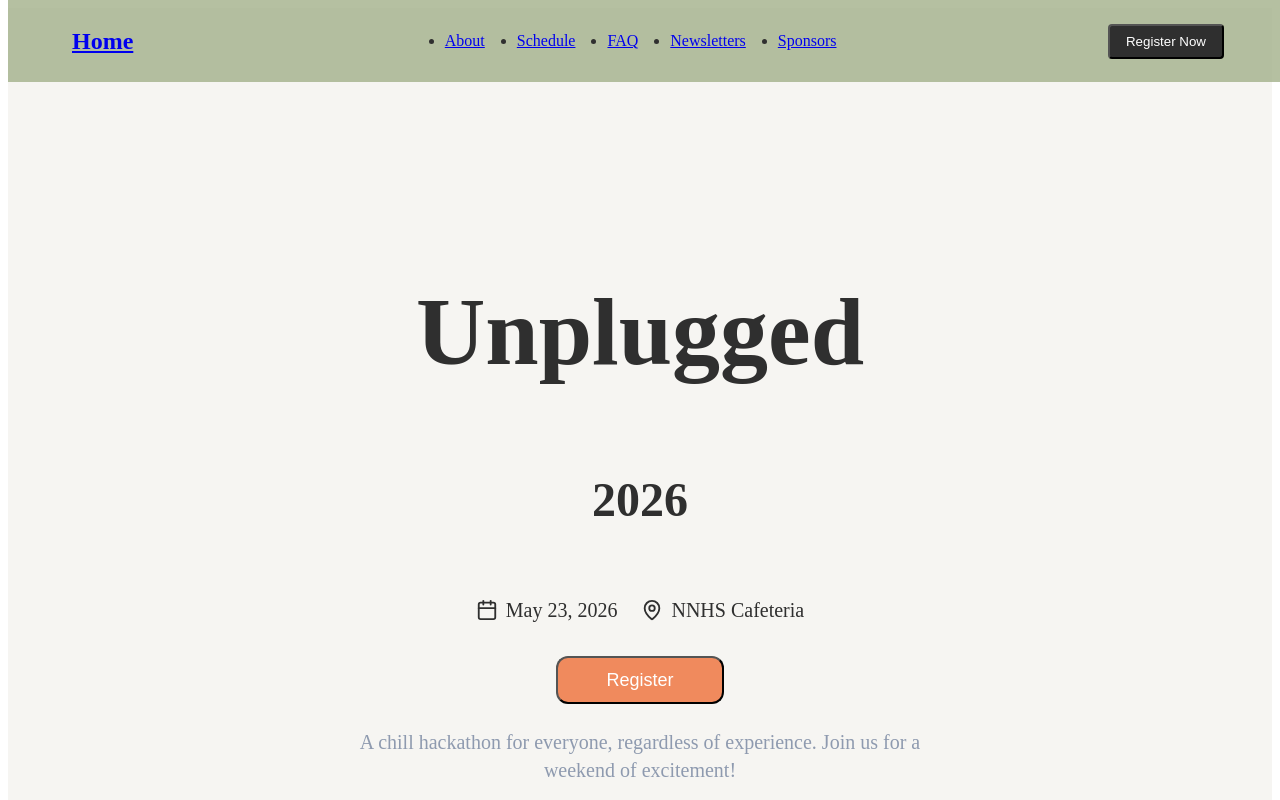
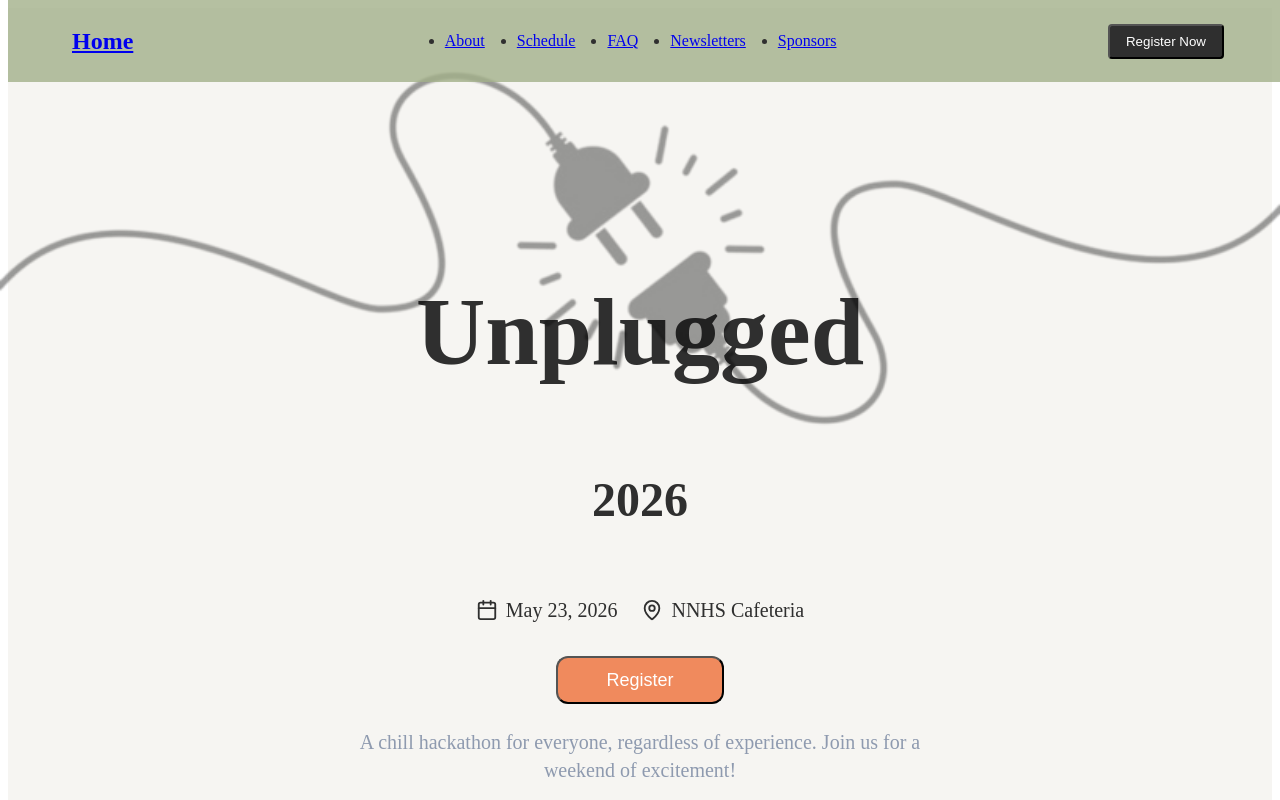
Before and after one commit to heonaliu/unplugged-hackathon, a React (Vite) app: page / in a window 1280 px wide. Shown: the top 800 px of the page. Built offline with nearby package versions, Linux system fonts and the light colour scheme.

Commit message:
add plug image with css (fixed the left1/2 alignment)

```diff
--- a/src/sections/Hero.jsx
+++ b/src/sections/Hero.jsx
@@ -1,15 +1,26 @@
 import { Calendar, MapPin } from "lucide-react";
+import plugVector from "../assets/plug-vector.png";
 
 export const Hero = () => {
   return (
     <section className="min-h-screen flex flex-col items-center justify-center text-center px-6 pt-24">
-      <h1 className="text-6xl md:text-8xl font-extrabold">
-        Unplugged
-      </h1>
+      <img
+        src={plugVector}
+        alt="Plug Vector"
+        className="
+      absolute
+      top-0
+      -translate-x-1/2
+      w-[100vw]
+      max-w-none
+      opacity-40
+      pointer-events-none
+      z-0
+    "
+      />
+      <h1 className="text-6xl md:text-8xl font-extrabold">Unplugged</h1>
 
-      <h2 className="text-4xl md:text-5xl mt-4 font-bold">
-        2026
-      </h2>
+      <h2 className="text-4xl md:text-5xl mt-4 font-bold">2026</h2>
 
       {/* INFO ROW */}
       <div className="flex flex-col md:flex-row items-center gap-6 mt-8 text-lg md:text-xl">
@@ -34,7 +45,6 @@ export const Hero = () => {
         A chill hackathon for everyone, regardless of experience. Join us for a
         weekend of excitement!
       </p>
-
     </section>
   );
 };
```
Also changed, not shown: src/assets/plug-vector.png (added).
